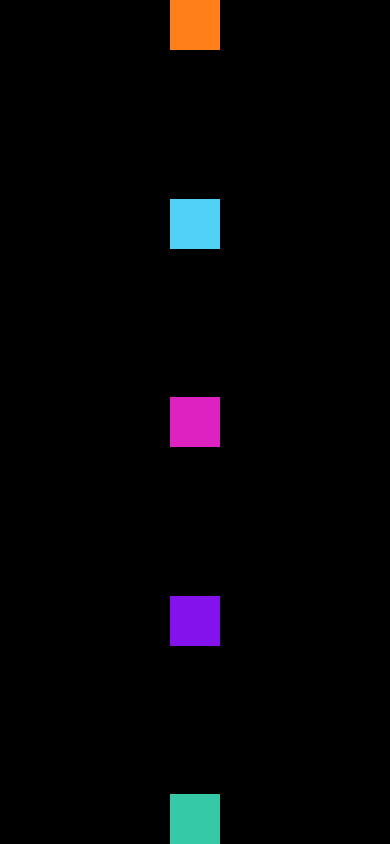
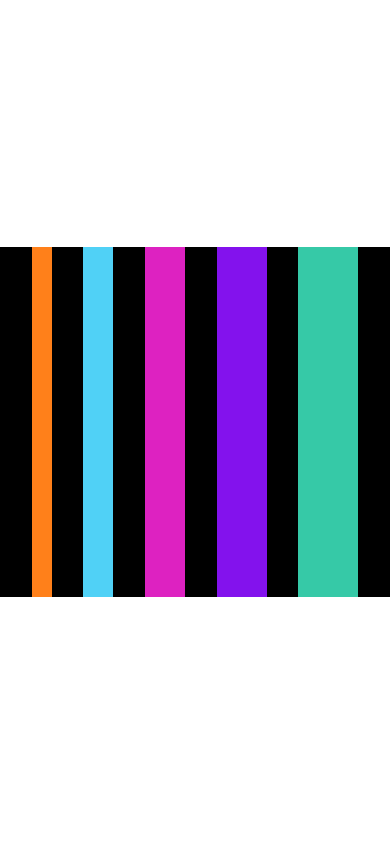
Before and after one commit to Railson25/react-native-exercicios, a React Native app in the folder exercicios/: screen / in a window 390 px wide. Built offline with nearby package versions, Linux system fonts and the light colour scheme.

Commit message:
FlexBox 3

```diff
--- a/exercicios/src/App.js
+++ b/exercicios/src/App.js
@@ -1,7 +1,8 @@
 import React from 'react'
 import { StyleSheet, SafeAreaView } from 'react-native'
+import FlexboxV3 from './components/layout/FlexboxV3'
 // import FlexboxV1 from './components/layout/FlexboxV1'
-import FlexboxV2 from './components/layout/FlexboxV2'
+// import FlexboxV2 from './components/layout/FlexboxV2'
 
 
 // import ListaProdutos from './components/produtos/ListaProdutos'
@@ -26,8 +27,9 @@
 
 export default () => (
     <SafeAreaView style={style.App}>
+        <FlexboxV3 />
+        {/* <Botao />
         <FlexboxV2 />
-        {/* <Botao />
         <FlexboxV1 />
         <DigiteSeuNome />
         <ListaProdutosV2 />
--- /dev/null
+++ b/exercicios/src/components/layout/FlexboxV3.js
@@ -0,0 +1,40 @@
+import React from 'react'
+import { View, StyleSheet } from 'react-native'
+
+import Quadrado from './Quadrado'
+
+export default props => {
+    return (
+        <View style={style.FlexV3}>
+            <Quadrado cor='#ff801a' lado={20} />
+            <Quadrado cor='#50d1f6' lado={30} />
+
+            <Quadrado cor='#dd22c1'lado={40} />
+            <Quadrado cor='#8312ed'lado={50} />
+            <Quadrado cor='#36c9a7' lado={60} />
+        </View>
+    )
+}
+
+const style =  StyleSheet.create({
+    FlexV3: {
+        height: 350,
+        width: '100%',
+        backgroundColor: '#000',
+        flexDirection: "row-reverse",
+        flexDirection: "column",
+        flexDirection: "column-reverse",
+        flexDirection: "row",
+        justifyContent: "center",
+        justifyContent: "flex-end",
+        justifyContent: "flex-start",
+        justifyContent: "space-around",
+        justifyContent: "space-between",
+        justifyContent: "space-evenly",
+        alignItems: "center",
+        alignItems: 'flex-end',
+        alignItems: "baseline",
+        alignItems: "flex-start",
+        alignItems: "stretch"
+    }
+})
--- a/exercicios/src/components/layout/Quadrado.js
+++ b/exercicios/src/components/layout/Quadrado.js
@@ -2,10 +2,10 @@
 import {  View } from 'react-native'
 
 export default props => {
-    const lado = 50
+    const lado = props.lado || 50
     return (
         <View style={{
-            height: lado,
+            //height: lado,
             width: lado,
             backgroundColor: props.cor || '#000'
         }} />
```
